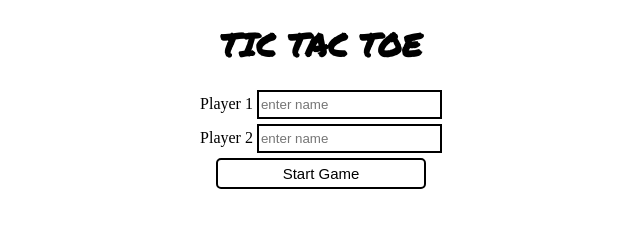
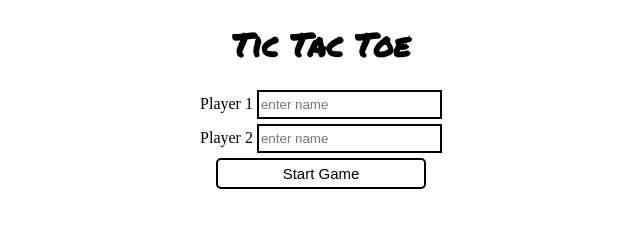
Before and after one commit to acciojob/tictactoe-The-jalmejay, a website: page main.html in a window 1280 px wide. Shown: the full height of the page, 319-959 px from the left. Drawn offline with Linux system fonts and the light colour scheme.

Commit message:
created a submission

```diff
--- a/main.html
+++ b/main.html
@@ -10,7 +10,7 @@
 <body>
 	<!-- the entire body must be written by student -->
 	<div class="container" >
-		<h1 class="heading"> TIC TAC TOE</h1>
+		<h1 class="heading"> Tic Tac Toe</h1>
 			<div class="form">
 				<div class="form-input">
 					<label for="player-1">Player 1 </label>
```
